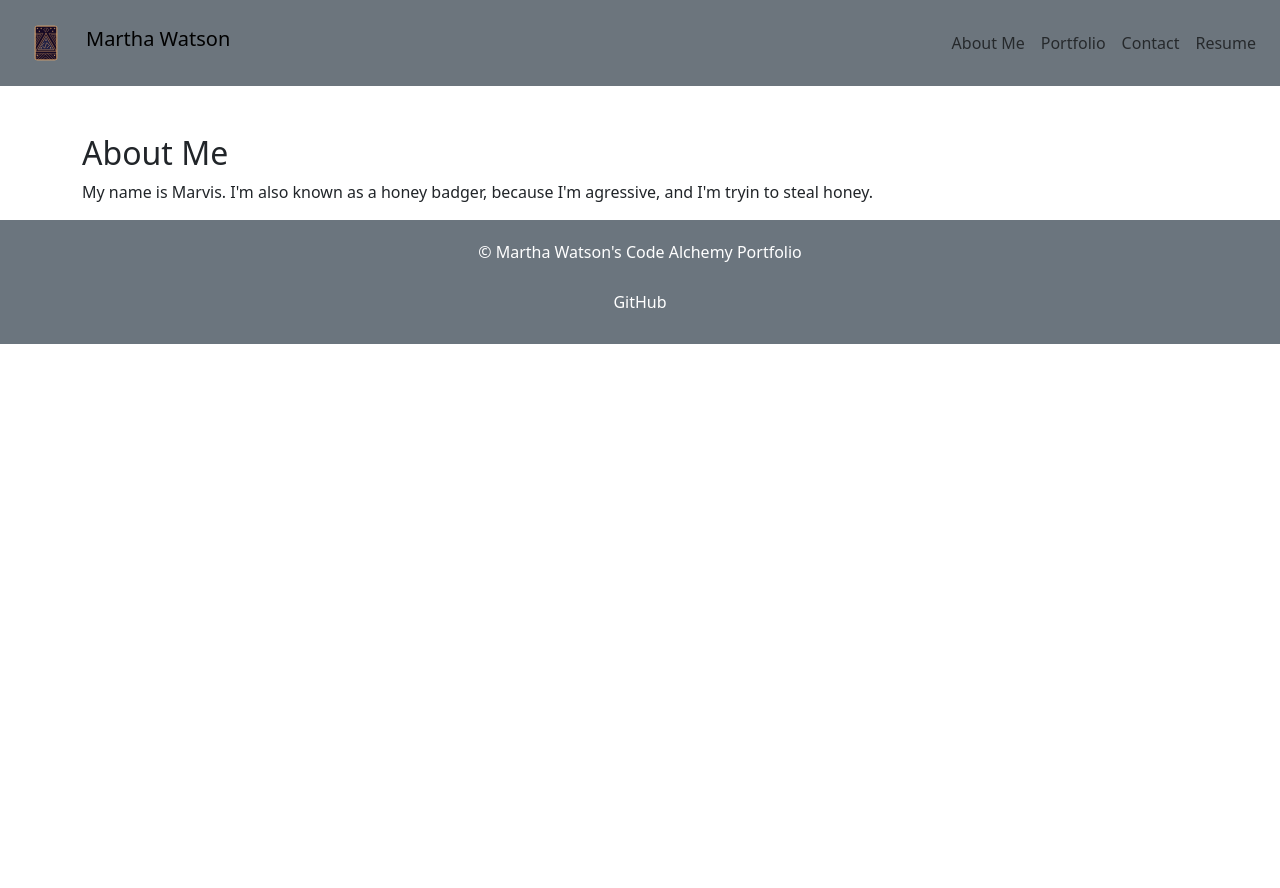
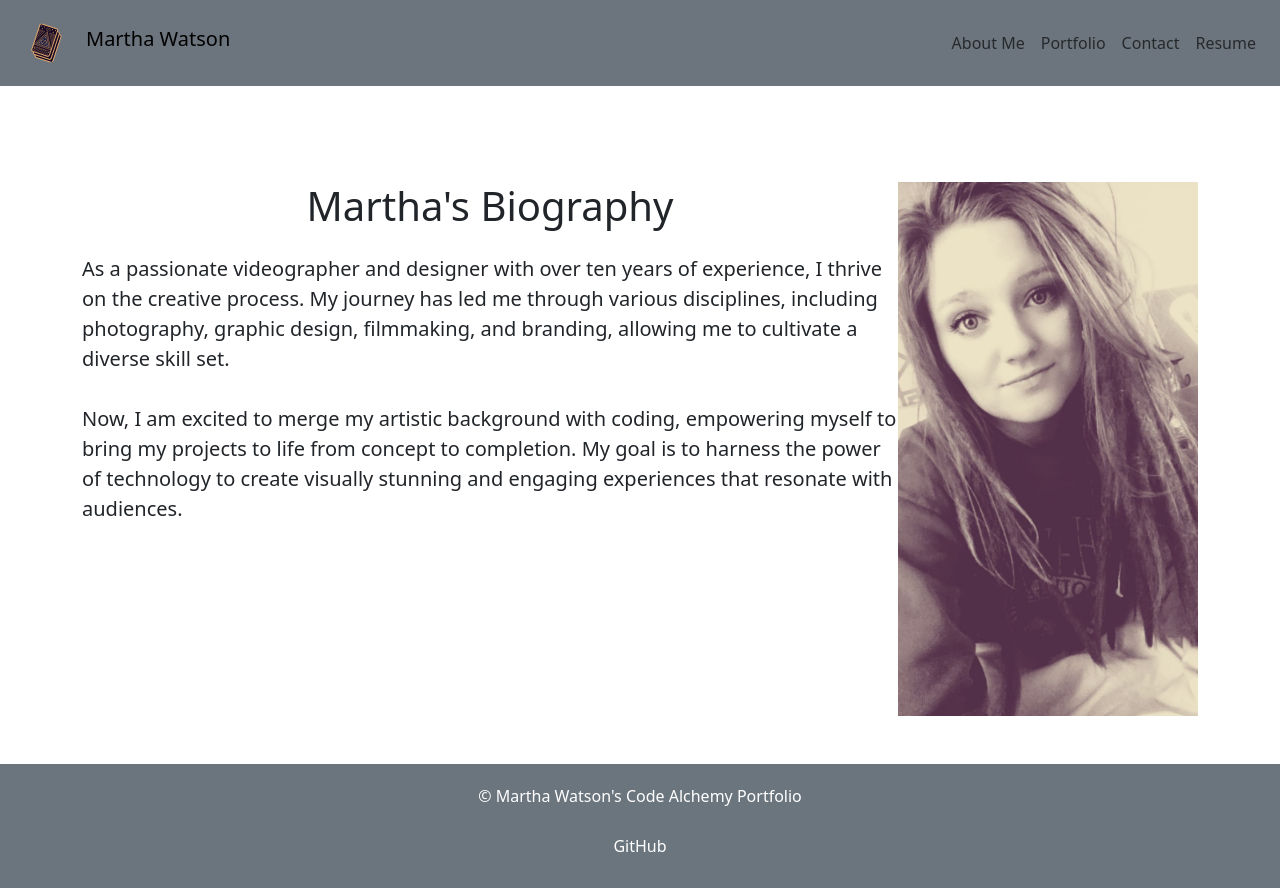
Before and after one commit to Elementary-my-dear-Watson/Code-Alchemy, a React (Vite) app: page / in a window 1280 px wide. Before the commit the page ends 800 px from the top, so only its background shows below. Built offline with nearby package versions, Linux system fonts and the light colour scheme.

Commit message:
added more content to header

```diff
--- a/src/components/Header.jsx
+++ b/src/components/Header.jsx
@@ -1,7 +1,7 @@
 import React from 'react';
 import { Link, useLocation } from 'react-router-dom';
 import { Navbar, Nav } from 'react-bootstrap';
-import logoImage from '../assets/images/logomartha.svg';
+import logoImage from '../assets/images/marthalogo.svg';
 // import '../assets/style/Header.css';
 export default function Header() {
     const location = useLocation();
--- a/src/components/pages/About.jsx
+++ b/src/components/pages/About.jsx
@@ -1,8 +1,23 @@
+import React from 'react';
+// import '../../assets/style/about.css';
+import profile from '../../assets/images/profile.jpg';
 export default function About() {
-    return (
-        <>
-        <h2>About Me</h2>
-        <p>My name is Marvis. I'm also known as a honey badger, because I'm agressive, and I'm tryin to steal honey.</p>
-        </>
-    );
+  return (
+      <div className="about-container d-flex py-5">
+          <div className="about-text flex-grow-1">
+              <h1 className="text-center mb-4">Martha's Biography</h1>
+              <p className="lead">
+                  As a passionate videographer and designer with over ten years of experience, I thrive on the creative process. My journey has led me through various disciplines, including photography, graphic design, filmmaking, and branding, allowing me to cultivate a diverse skill set. <br />
+                  <br />
+                  Now, I am excited to merge my artistic background with coding, empowering myself to bring my projects to life from concept to completion. My goal is to harness the power of technology to create visually stunning and engaging experiences that resonate with audiences.
+              </p>
+          </div>
+          <img
+              src={profile}
+              alt="profile photo"
+              className="about-image"
+              style={{ width: '300px', height: 'auto' }}
+          />
+      </div>
+  );
 }
```
Also changed, not shown: src/assets/images/marthalogo.svg (added), src/assets/images/profile.jpg (added), src/assets/styles/about.css (added).
